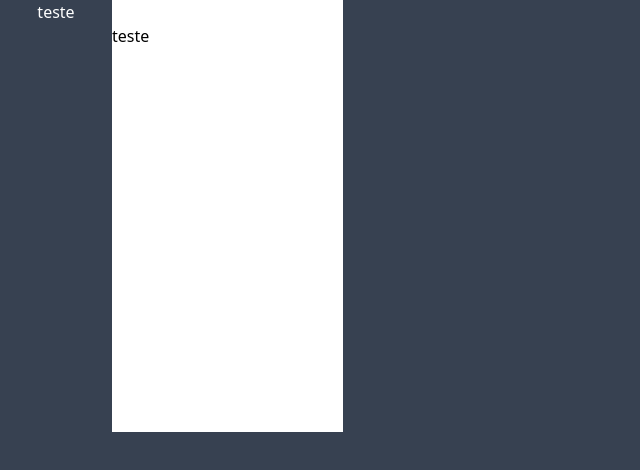
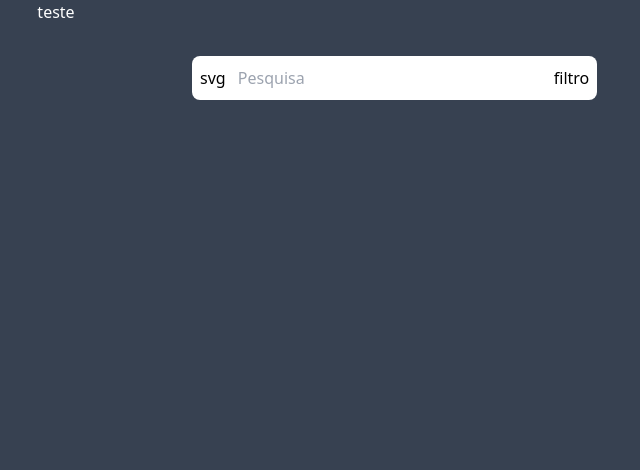
Before and after one commit to 4nekro/tasklist, a Vue app: page / in a window 1280 px wide. Shown: the top 470 px of the page, without its empty margins (0-640 px from the left). Built offline with nearby package versions, Linux system fonts and the light colour scheme.

Commit message:
barra de pesquisa adicionada

```diff
--- a/src/components/content.vue
+++ b/src/components/content.vue
@@ -1,14 +1,22 @@
+<script setup>
+import { ref } from 'vue'
+
+function filter() {
+    alert('funcionou')
+}
+
+</script>
+
 <template>
-
     <div class="flex">
         <aside class="fixed left-0 top-0 w-28 h-full bg-grey-800 text-center">
             <h1 class="text-white">teste</h1>
         </aside>
-     <main class="flex ml-28">
-            <div class="max-w-xl pb-96 bg-white" id="container">
-            <input class=""/>
-
-             <p>teste</p>
+        <main class="flex ml-28">
+            <div class="max-w-screen-sm w-auto ml-20 mt-14 p-2 bg-white rounded-lg" id="container">
+                <span> svg </span>
+                <input class="w-80 size-7 bg-purple p-2" type="text" placeholder="Pesquisa"/>
+                <button class="pl-1" @click="filter">filtro</button>
             </div>
         </main>
     </div>
--- a/tailwind.config.js
+++ b/tailwind.config.js
@@ -6,6 +6,10 @@ export default {
   ],
   theme: {
     extend: {
+      container: {
+        center: true,
+        padding: '2rem',
+      },
       colors: {
         'copo': '#4C107A'
       }
```
